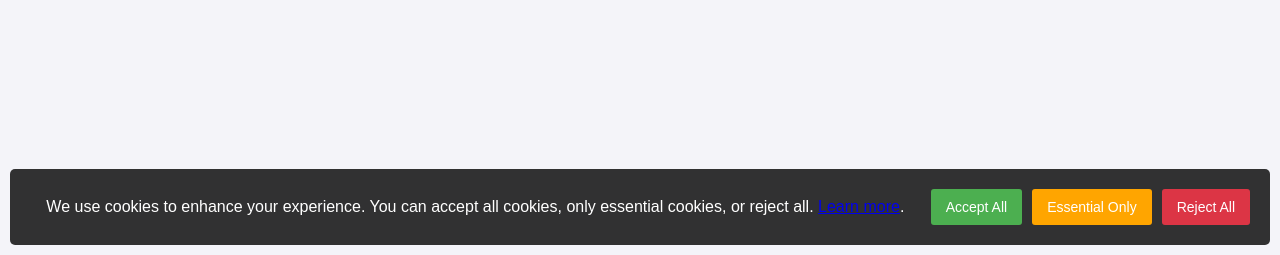
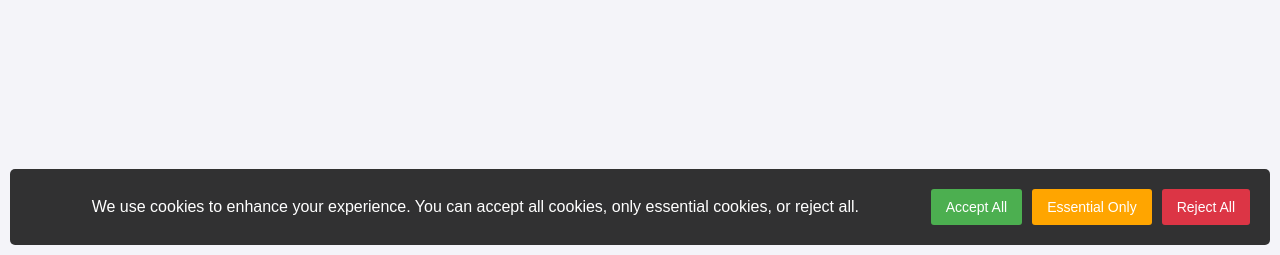
Before and after one commit to denniswong12/python-stock-quote, a Flask app: page / in a window 1280 px wide. Shown: the part 545-800 px from the top of the page. Run offline with Flask 3, Linux system fonts and the light colour scheme.

Commit message:
Remove additional information from the cookies section

```diff
--- a/app/templates/index.html
+++ b/app/templates/index.html
@@ -45,7 +45,7 @@
     {% endif %}
 
     <div id="cookie-banner" class="cookie-banner">
-        <p>We use cookies to enhance your experience. You can accept all cookies, only essential cookies, or reject all. <a href="/privacy-policy">Learn more</a>.</p>
+        <p>We use cookies to enhance your experience. You can accept all cookies, only essential cookies, or reject all.</p>
         <button onclick="acceptCookies('all')">Accept All</button>
         <button onclick="acceptCookies('essential')">Essential Only</button>
         <button onclick="acceptCookies('none')">Reject All</button>
```
